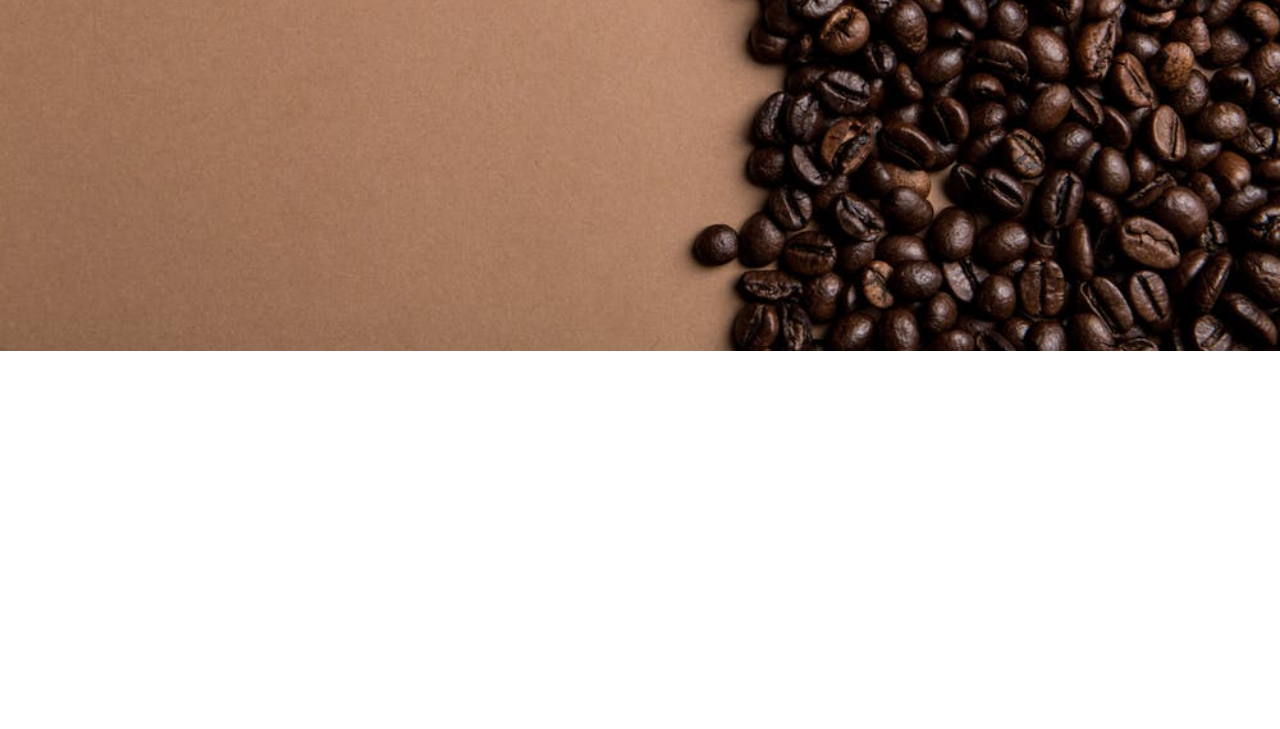
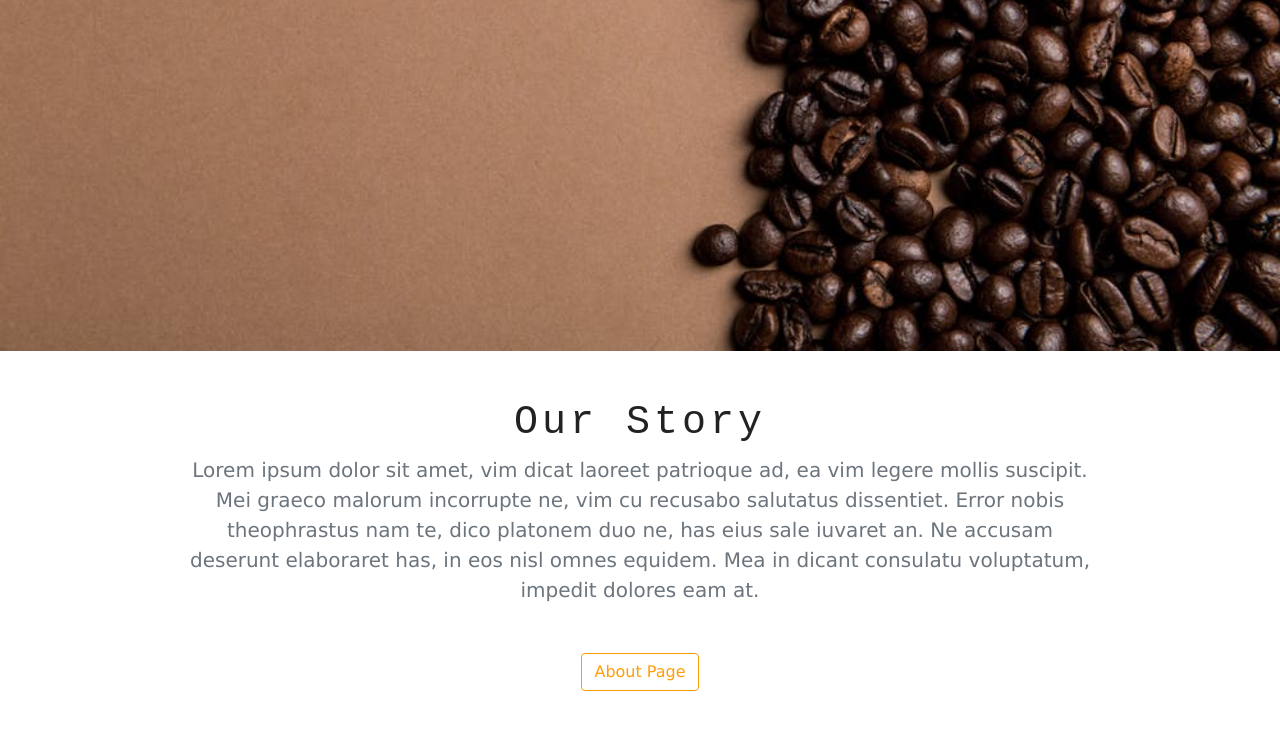
Before and after one commit to espvtes/gatsby-app-shop, a Gatsby site: page / in a window 1280 px wide. Shown: the part 523-1252 px from the top of the page. Before the commit the page ends 874 px from the top, so only its background shows below. Built offline with nearby package versions, Linux system fonts and the light colour scheme; Gatsby itself is replaced by a stand-in of ours.

Commit message:
title, styles, props

```diff
--- /dev/null
+++ b/src/components/Globals/Title.js
@@ -0,0 +1,11 @@
+import React from 'react';
+
+export default function Title({title}){//pass the props inside the function looking for a title
+    return(
+        <div className="text-center text-capitalize">
+             <h1>
+                 {title}{/*pass the title, this have the styles of the tag h1*/}
+             </h1>
+        </div>
+    )
+}
--- /dev/null
+++ b/src/components/Home/Info.js
@@ -0,0 +1,28 @@
+import React from 'react';
+import { Link } from 'gatsby'
+import Title from '../Globals/Title.js';//import the title
+
+export default function Info(){
+    return (
+        //seciton in the action context
+        <section className="py-5">
+            <div className="container">
+                <Title title="our story"/>{/*you put the title and add the text */}
+                <div className="row">
+                    <div className="col-10 col-ms-8 mx-auto text-center">
+                        <p className="lead text-muted mb-5">   {/*how to set the text grey opaque*/}
+                        Lorem ipsum dolor sit amet, vim dicat laoreet patrioque ad, ea vim legere mollis
+                        suscipit. Mei graeco malorum incorrupte ne, vim cu recusabo salutatus dissentiet.
+                         Error nobis theophrastus nam te, dico platonem duo ne, has eius sale iuvaret an.
+                         Ne accusam deserunt elaboraret has, in eos nisl omnes equidem. Mea in dicant
+                         consulatu voluptatum, impedit dolores eam at.
+                        </p>
+                        <Link t="/about/">
+                            <button className="btn text-capitalize btn-yellow" >about page</button>
+                        </Link>
+                    </div>
+                </div>
+            </div>
+        </section>
+    )
+}
--- a/src/components/layout.css
+++ b/src/components/layout.css
@@ -1,6 +1,6 @@
 /* declare the main color of the page */
 :root{
-  --mainBrown:#2d1ef1;
+  --mainBrown:#2d1e1f;
   --mainYellow: rgb(255, 158, 9);
   --mainWhite: #fff;
   --mainGrey:#ece8dc;
@@ -39,3 +39,13 @@ h1,h2,h3,h4,h5,h6{
   background-size: cover;
 
 }
+
+.btn-yellow{
+  color: var(--mainYellow);
+  border-color: var(--mainYellow);
+}
+
+.btn-yellow:hover{
+  background: var(--mainYellow);
+  color:var(--mainBrown);
+}
--- a/src/components/layout.js
+++ b/src/components/layout.js
@@ -9,7 +9,7 @@ import React from "react"
 import PropTypes from "prop-types"
 import { useStaticQuery, graphql } from "gatsby"
 import './bootstrap.min.css';
-import Navbar from './Globals/navbar.js'
+import Navbar from '../components/Globals/navbar.js'
 
 
 import "./layout.css"
--- a/src/pages/index.js
+++ b/src/pages/index.js
@@ -5,6 +5,7 @@ import {Link, graphql} from 'gatsby';
 import Layout from "../components/layout";
 import SEO from "../components/seo";
 import BackgroundSection from '../components/Globals/BackgroundSection';
+import Info from '../components/Home/Info.js';
 
 
 const IndexPage = ({data}) => (
@@ -12,6 +13,7 @@ const IndexPage = ({data}) => (
     <SEO title="Home" keywords={[`gatsby`, `application`, 'react']}/>
     <BackgroundSection  img={data.img.childImageSharp.fluid}
     title="regular yusniel's" styleClass="default-background"/>
+    <Info/>
   </Layout>
 )
 
```
